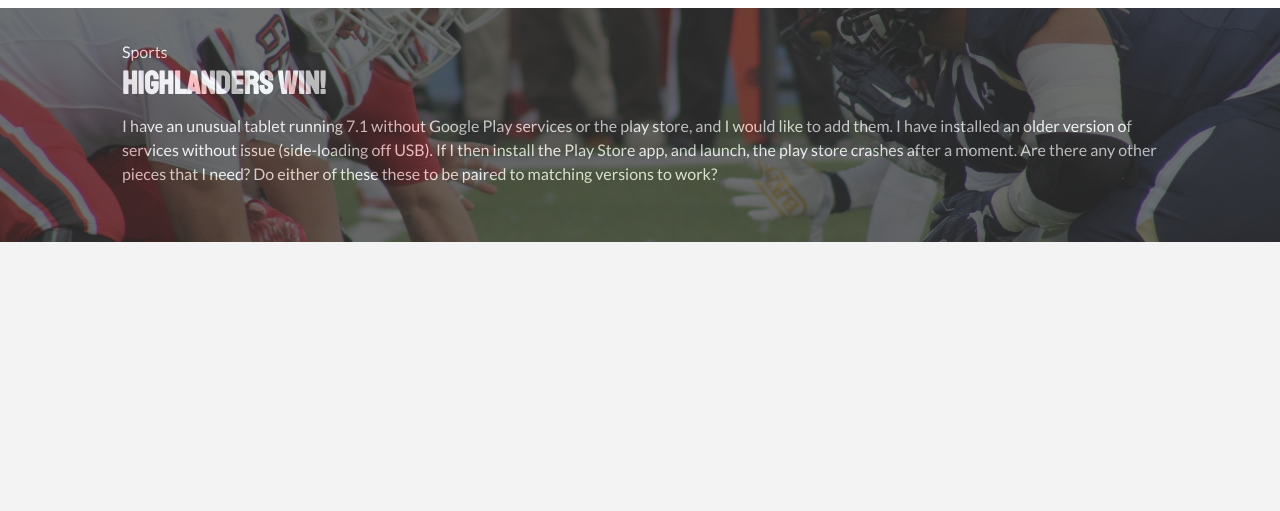
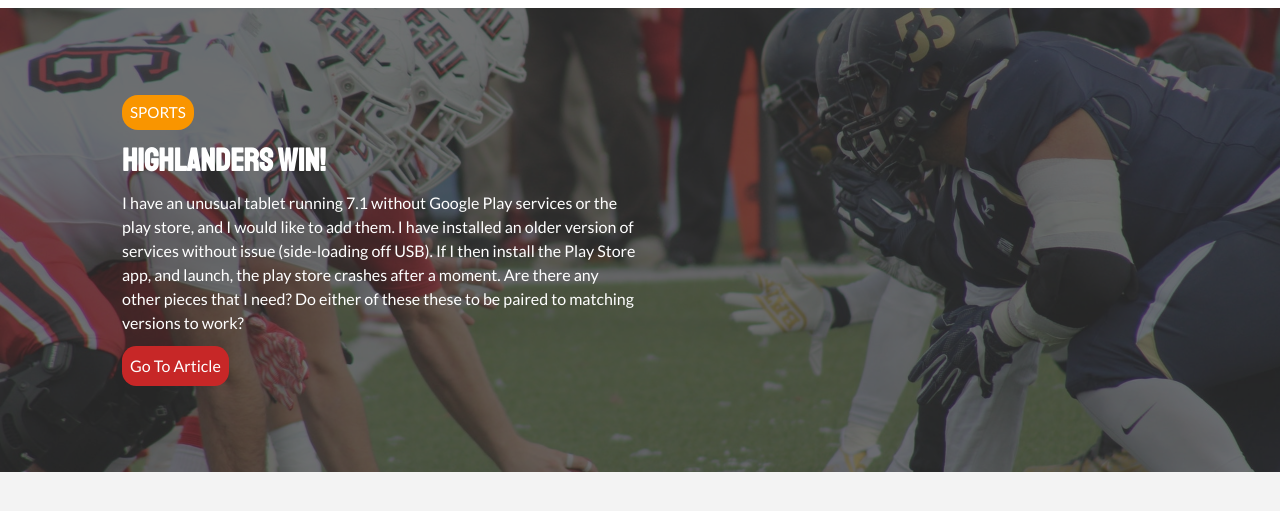
Before and after one commit to ncux/News-Site, a plain HTML site: page index.html in a window 1280 px wide. Shown: the part 57-568 px from the top of the page. Drawn offline with Linux system fonts and the light colour scheme.

Commit message:
Showcase overlay and button utility styles completed

```diff
--- a/css/style.css
+++ b/css/style.css
@@ -9,7 +9,7 @@
 
 .category {
     --sports-color: #f99500;
-    --enternatinment-color: #a66bbe;
+    --entertainment-color: #a66bbe;
     --technology-color: #009cff;
 }
 
@@ -51,6 +51,57 @@ h1, h2, h3, h4, h5, h6 {
     padding: 0 2rem;
     overflow: hidden;
 }
+
+.category {
+    display: inline-block;
+    color: #ffffff;
+    font-size: 0.95rem;
+    text-transform: uppercase;
+    padding: 0.4rem 0.5rem;
+    border-radius: 1rem;
+    margin-bottom: 0.7rem;
+}
+
+.category-sports { background: var(--sports-color); }
+.category-technology { background: var(--technology-color); }
+.category-entertainment { background: var(--entertainment-color); }
+
+.button {
+    display: inline-block;
+    border: none;
+    background: var(--dark-color);
+    color: #ffffff;
+    padding: 0.5rem;
+    margin-top: 0.7rem;
+    border-radius: 0.9rem;
+}
+
+.button:hover {
+    opacity: 0.8;
+}
+
+.button-primary {
+    background: var(--primary-color);
+}
+
+.button-light {
+    background: var(--light-color);
+}
+
+.button-secondary {
+    background: var(--secondary-color);
+}
+
+.button-dark {
+    background: var(--dark-color);
+}
+
+.button-block {
+    display: block;
+    width: 100%;
+    text-align: center;
+}
+
 
 /* main navigation */
 #main-navbar {
@@ -119,3 +170,15 @@ h1, h2, h3, h4, h5, h6 {
     opacity: 0.3;
     background: url("../images/featured.jpg") no-repeat center center/cover;
 }
+
+#showcase #showcase-content {
+    z-index: 1;
+}
+
+.showcase-container {
+    height: 50vh;
+    display: grid;
+    grid-template-columns: repeat(2, 1fr);
+    justify-content: center;
+    align-items: center;
+}
```
